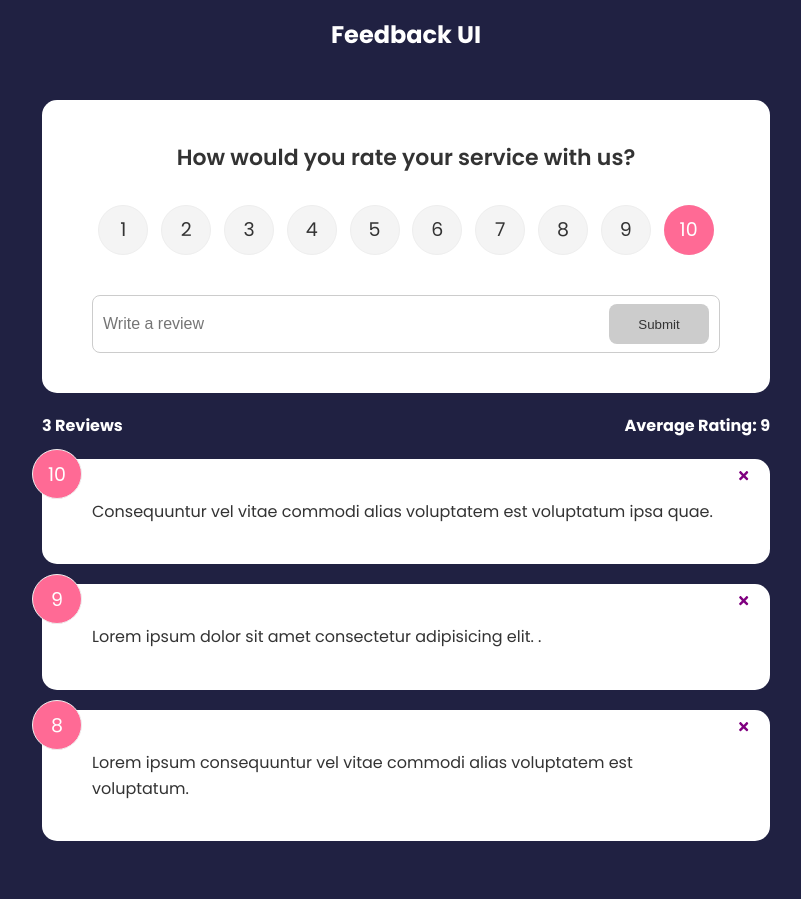
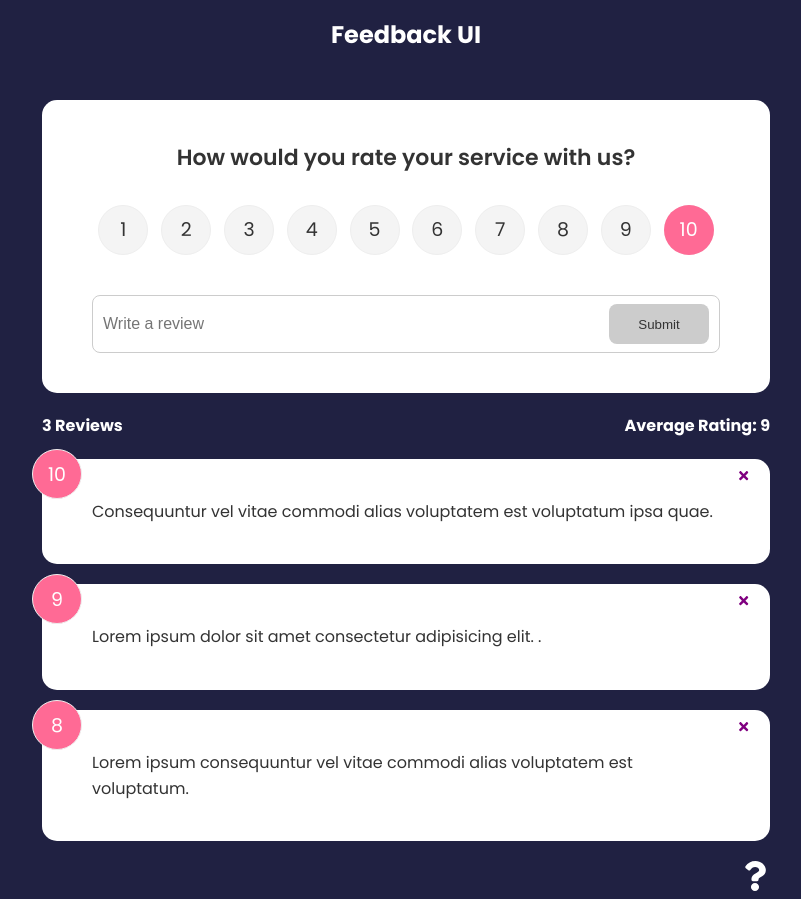
Before and after one commit to roxannebobby/feedbackapp, a React (Create React App) app: page / in a window 1280 px wide. Shown: the whole page, without its empty margins (234-1035 px from the left). Before the commit the page ends 861 px from the top, so only its background shows below. Built offline with nearby package versions, Linux system fonts and the light colour scheme.

Commit message:
route at about does not have an element -- error to fix later

```diff
--- a/src/App.js
+++ b/src/App.js
@@ -7,6 +7,7 @@
 import FeedbackStats from './components/FeedbackStats';
 import FeedbackForm from './components/FeedbackForm';
 import AboutScreen from './screens/AboutScreen';
+import AboutIconLink from "./components/AboutIconLink";
 
 function App(handleDelete) {
 	const [feedback, setFeedback] = useState(FeedbackData);
@@ -45,6 +46,8 @@
 					></Route>
 					<Route path='/about' selement={<AboutScreen />} />
 				</Routes>
+
+				<AboutIconLink />
 			</div>
 		</Router>
 	);
--- /dev/null
+++ b/src/components/AboutIconLink.jsx
@@ -0,0 +1,14 @@
+import { FaQuestion } from 'react-icons/fa'
+import {Link} from 'react-router-dom'
+
+function AboutIconLink() {
+  return (
+    <div className='about-link'>
+      <Link to='/about'>
+      <FaQuestion size={30} />
+      </Link>
+    </div>
+  )
+}
+
+export default AboutIconLink
--- a/src/screens/AboutScreen.jsx
+++ b/src/screens/AboutScreen.jsx
@@ -1,4 +1,5 @@
 import Card from '../components/shared/Card'
+import {Link} from 'react-router-dom'
 
 function AboutPage() {
   return (
@@ -6,7 +7,7 @@
   <h1>About this App</h1>
   <p>This is a React application that was built for example purposes.</p>
   <p>Version: 1.0.0</p>
-  <a href="/">Back to home</a>
+  <Link to="/">Back to home</Link>
   </Card>
 
   )
```
